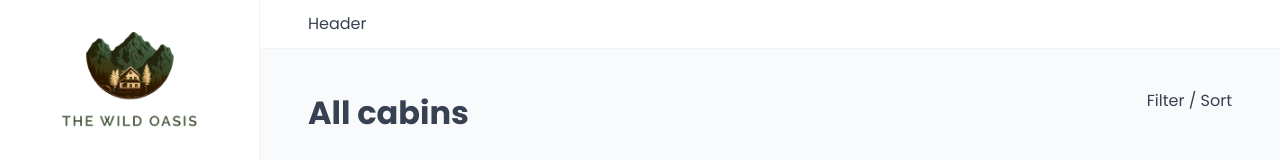
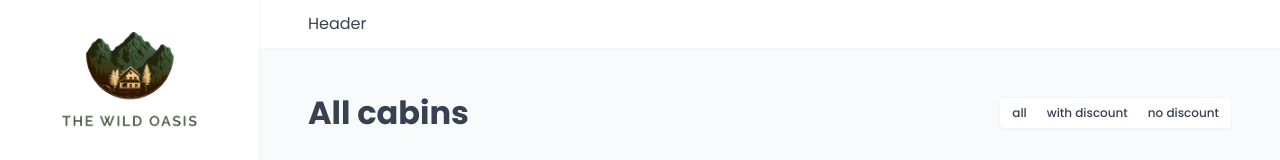
Before and after one commit to majidsa520/wild-oasis, a React (Vite) app: page /cabins in a window 1280 px wide. Shown: the top 160 px of the page. Built offline with nearby package versions, Linux system fonts and the light colour scheme; no server answers; the database is empty; a web font is replaced by a local one.

Commit message:
fix some parts

```diff
--- a/src/features/cabins/CabinTable.jsx
+++ b/src/features/cabins/CabinTable.jsx
@@ -3,10 +3,26 @@ import CabinRow from "./CabinRow";
 import { useCabins } from "./useCabins";
 import Table from "../../ui/Table";
 import Menus from "../../ui/Menus";
+import { useSearchParams } from "react-router-dom";
 
 function CabinTable() {
 	const { cabins, isLoading, error } = useCabins();
-
+	const [searchParams] = useSearchParams();
+	const filterBy = searchParams.get("filterBy") || "all";
+	let filteredCabins;
+	switch (filterBy) {
+		case "all":
+			filteredCabins = cabins;
+			break;
+		case "with-discount":
+			filteredCabins = cabins?.filter((cabin) => cabin.discount);
+			break;
+		case "no-discount":
+			filteredCabins = cabins?.filter((cabin) => !cabin.discount);
+			break;
+		default:
+			filteredCabins = cabins;
+	}
 	if (isLoading) return <Spinner />;
 
 	return (
@@ -21,7 +37,7 @@ function CabinTable() {
 					<div></div>
 				</Table.Header>
 				<Table.Body
-					data={cabins}
+					data={filteredCabins}
 					render={(cabin) => <CabinRow cabin={cabin} key={cabin.id} />}
 				/>
 			</Table>
--- /dev/null
+++ b/src/features/cabins/CabinTableOperations.jsx
@@ -0,0 +1,7 @@
+import TableOperations from "../../ui/TableOperations";
+
+function CabinTableOperations() {
+	return <TableOperations />;
+}
+
+export default CabinTableOperations;
--- a/src/pages/Cabins.jsx
+++ b/src/pages/Cabins.jsx
@@ -2,13 +2,14 @@ import Heading from "../ui/Heading";
 import Row from "../ui/Row";
 import AddCabin from "../features/cabins/AddCabin";
 import CabinTable from "../features/cabins/CabinTable";
+import CabinTableOperations from "../features/cabins/CabinTableOperations";
 
 function Cabins() {
 	return (
 		<>
 			<Row type="horizontal">
 				<Heading as="h1">All cabins</Heading>
-				<p>Filter / Sort</p>
+				<CabinTableOperations />
 			</Row>
 			<Row type="vertical">
 				<CabinTable />
--- a/src/ui/Filter.jsx
+++ b/src/ui/Filter.jsx
@@ -1,3 +1,6 @@
+/* eslint-disable react/prop-types */
+import { createContext, useContext } from "react";
+import { useSearchParams } from "react-router-dom";
 import styled, { css } from "styled-components";
 
 const StyledFilter = styled.div`
@@ -23,9 +26,9 @@ const FilterButton = styled.button`
 
 	border-radius: var(--border-radius-sm);
 	font-weight: 500;
-  font-size: 1.4rem;
+	font-size: 1.2rem;
 	/* To give the same height as select */
-  padding: 0.44rem 0.8rem;
+	padding: 0.2rem 0.8rem;
 	transition: all 0.3s;
 
 	&:hover:not(:disabled) {
@@ -33,3 +36,36 @@ const FilterButton = styled.button`
 		color: var(--color-brand-50);
 	}
 `;
+const FilterContext = createContext();
+function Filter({ children }) {
+	const [searchParams, setSearchParams] = useSearchParams();
+	const filterBy = searchParams.get("filterBy");
+	const setFilterBy = (value) => {
+		searchParams.set("filterBy", value);
+		setSearchParams(searchParams);
+	};
+	return (
+		<FilterContext.Provider value={{ filterBy, setFilterBy }}>
+			{children}
+		</FilterContext.Provider>
+	);
+}
+function Panel({ children }) {
+	return <StyledFilter>{children}</StyledFilter>;
+}
+function Button({ children, filter, ...props }) {
+	const { filterBy, setFilterBy } = useContext(FilterContext);
+	return (
+		<FilterButton
+			onClick={() => setFilterBy(filter)}
+			{...props}
+			active={filterBy === filter}
+			disabled={filterBy === filter}
+		>
+			{children}
+		</FilterButton>
+	);
+}
+Filter.Panel = Panel;
+Filter.Button = Button;
+export default Filter;
--- a/src/ui/TableOperations.jsx
+++ b/src/ui/TableOperations.jsx
@@ -1,9 +1,24 @@
-import styled from 'styled-components';
+import styled from "styled-components";
+import Filter from "./Filter";
 
-const TableOperations = styled.div`
-  display: flex;
-  align-items: center;
-  gap: 1.6rem;
+const TableOperationsDiv = styled.div`
+	display: flex;
+	align-items: center;
+	gap: 1.6rem;
 `;
 
-export default TableOperations;
+export default function TableOperations() {
+	return (
+		<TableOperationsDiv>
+			<Filter>
+				<Filter.Panel>
+					<Filter.Button filter="all">all</Filter.Button>
+					<Filter.Button filter="with-discount">
+						with discount
+					</Filter.Button>
+					<Filter.Button filter="no-discount">no discount</Filter.Button>
+				</Filter.Panel>
+			</Filter>
+		</TableOperationsDiv>
+	);
+}
```
Lines whose indentation alone changed are shown as unchanged.
